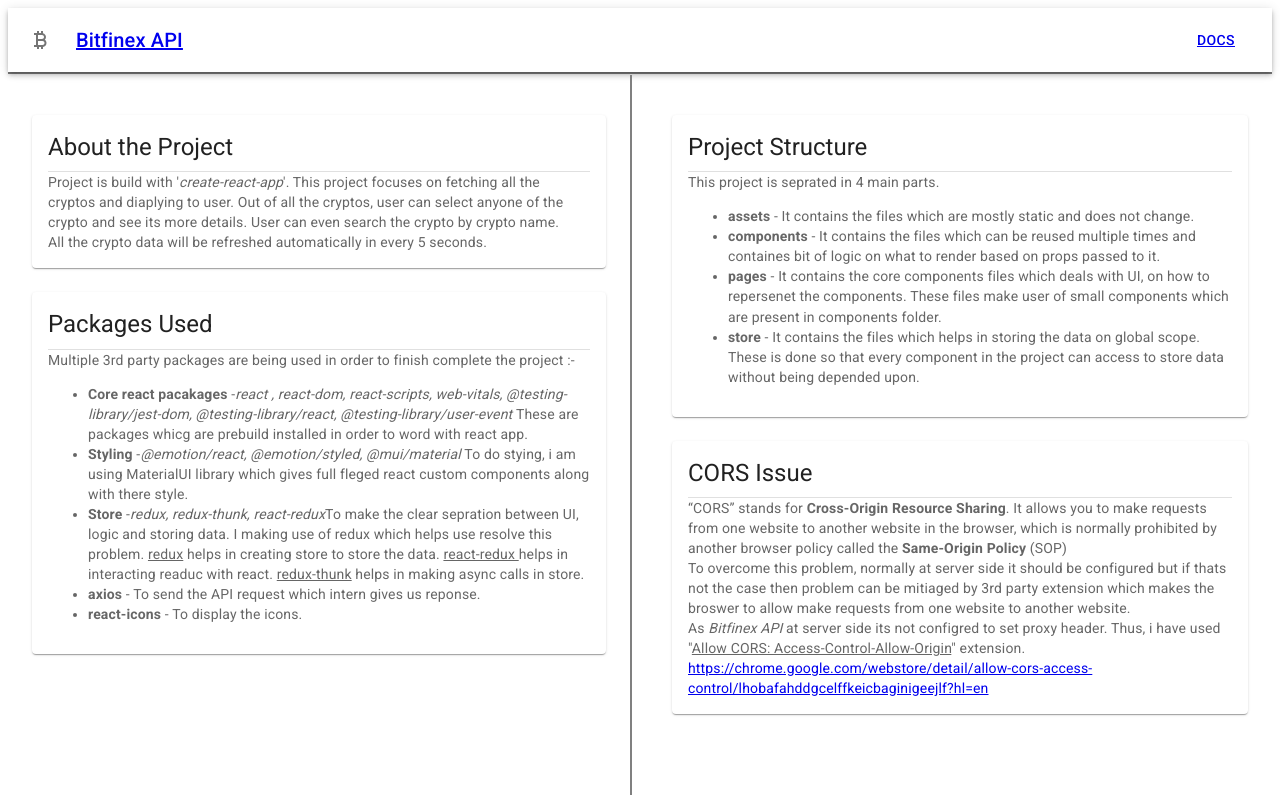
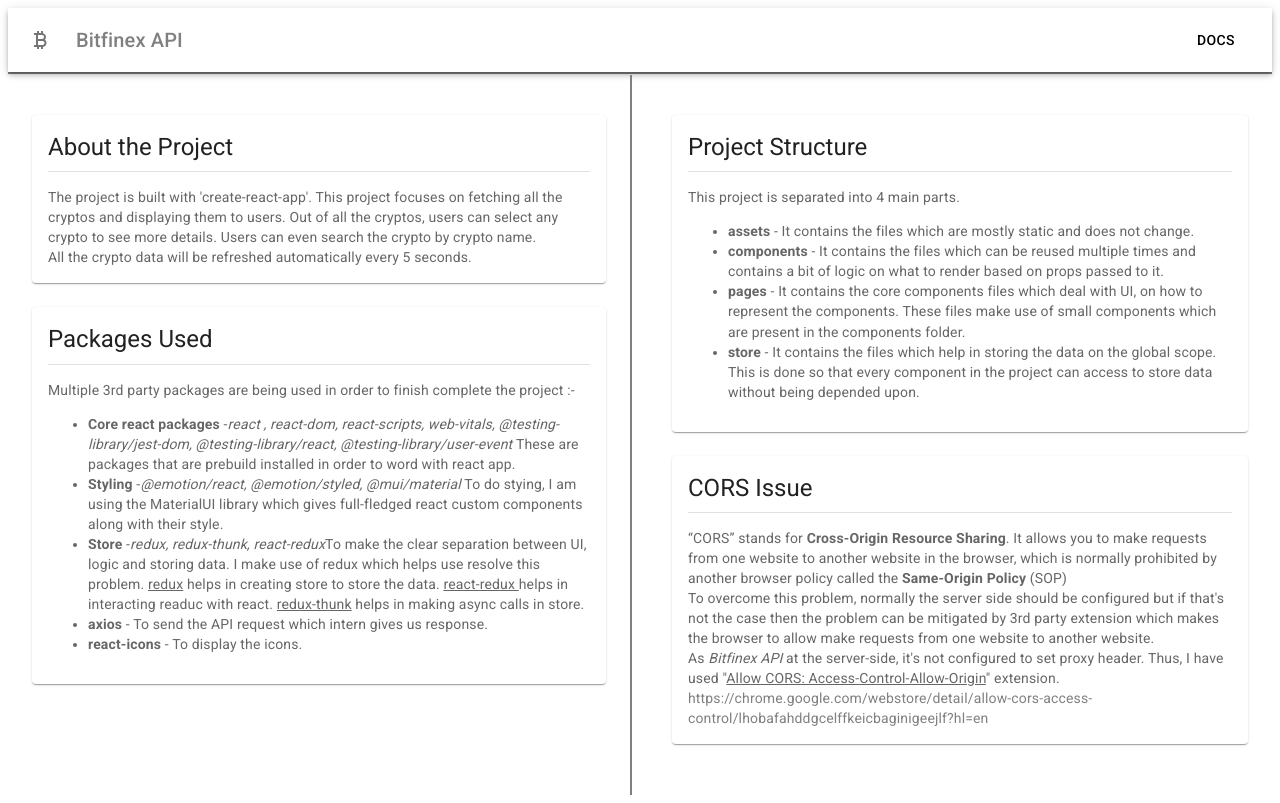
Before and after one commit to bhagat9198/bitfinex_api, a React (Create React App) app: page /docs in a window 1280 px wide. Built offline with nearby package versions, Linux system fonts and the light colour scheme.

Commit message:
remved typos from docs

```diff
--- a/src/App.js
+++ b/src/App.js
@@ -1,17 +1,17 @@
-import Home from "./pages/Home";
-import { toast, ToastContainer } from 'react-toastify';
+import { ToastContainer } from 'react-toastify';
+import { Route, Routes } from 'react-router-dom'
 import 'react-toastify/dist/ReactToastify.css';
 import './assets/css/global.css';
-import { useSelector } from "react-redux";
-import { Route, Routes } from 'react-router-dom'
+
 import Docs from "./pages/Docs";
+import Home from "./pages/Home";
 
 function App() {
   return (
     <>
       <ToastContainer
-        position="top-right"
-        autoClose={3000}
+        position="bottom-right"
+        autoClose={2000}
         hideProgressBar={false}
         newestOnTop={true}
         closeOnClick
--- a/src/assets/css/global.css
+++ b/src/assets/css/global.css
@@ -35,7 +35,14 @@
   cursor: default;
 }
 
+a {
+  text-decoration: none;
+  color: gray;
+}
 
+.active {
+  color: black;
+}
 
 /*  home.js */
 .appBar {
--- a/src/components/AllCryptos.js
+++ b/src/components/AllCryptos.js
@@ -1,7 +1,6 @@
 import { ListItemButton, Typography } from '@mui/material'
 import React, { useState } from 'react'
 import { useSelector } from 'react-redux';
-import { toast } from 'react-toastify';
 import EachListBtn from './EachListBtn';
 
 export default function AllCryptos() {
--- a/src/components/InfoCard.js
+++ b/src/components/InfoCard.js
@@ -14,6 +14,7 @@
                 {heading}
               </Typography>
               <Divider />
+              <br />
               <Typography variant="body2" color="text.secondary">
                 {children}
               </Typography>
--- a/src/pages/Docs.js
+++ b/src/pages/Docs.js
@@ -14,30 +14,30 @@
       <Grid container spacing={2} style={{ marginTop: 1, height: '90vh' }}>
         <Grid item xs={12} md={6} className='borderGrayRight' >
           <InfoCard heading='About the Project'>
-            Project is build with '<i>create-react-app</i>'. This project focuses on fetching all the cryptos and diaplying to user. Out of all the cryptos, user can select anyone of the crypto and see its more details. User can even search the crypto by crypto name. <br />
-            All the crypto data will be refreshed automatically in every 5 seconds.
+            The project is built with 'create-react-app'. This project focuses on fetching all the cryptos and displaying them to users. Out of all the cryptos, users can select any crypto to see more details. Users can even search the crypto by crypto name. <br />
+            All the crypto data will be refreshed automatically every 5 seconds.
           </InfoCard>
           <InfoCard heading='Packages Used '>
             Multiple 3rd party packages are being used in order to finish complete the project :- <br />
             <ul>
               <li>
-                <strong>Core react pacakages </strong> -
+                <strong>Core react packages </strong> -
                 <i>react , react-dom, react-scripts, web-vitals, @testing-library/jest-dom, @testing-library/react, @testing-library/user-event </i>
-                These are packages whicg are prebuild installed in order to word with react app.
+                These are packages that are prebuild installed in order to word with react app.
               </li>
               <li>
                 <strong>Styling</strong> -
                 <i>@emotion/react, @emotion/styled, @mui/material </i>
-                To do stying, i am using MaterialUI library which gives full fleged react custom components along with there style.
+                To do stying, I am using the MaterialUI library which gives full-fledged react custom components along with their style.
               </li>
               <li>
                 <strong>Store</strong> -
                 <i>redux, redux-thunk, react-redux</i>
-                To make the clear sepration between UI, logic and storing data. I making use of redux which helps use resolve this problem. <u>redux</u> helps in creating store to store the data. <u>react-redux </u> helps in interacting readuc with react. <u>redux-thunk</u> helps in making async calls in store.
+                To make the clear separation between UI, logic and storing data. I make use of redux which helps use resolve this problem. <u>redux</u> helps in creating store to store the data. <u>react-redux </u> helps in interacting readuc with react. <u>redux-thunk</u> helps in making async calls in store.
               </li>
               <li>
                 <strong>axios</strong> -
-                To send the API request which intern gives us reponse.
+                To send the API request which intern gives us response.
               </li>
               <li>
                 <strong>react-icons</strong> -
@@ -48,7 +48,7 @@
         </Grid>
         <Grid item xs={12} md={6}>
           <InfoCard heading='Project Structure'>
-            This project is seprated in 4 main parts.
+            This project is separated into 4 main parts.
             <ul>
               <li>
                 <strong>assets</strong> -
@@ -56,23 +56,23 @@
               </li>
               <li>
                 <strong>components</strong> -
-                It contains the files which can be reused multiple times and containes bit of logic on what to render based on props passed to it.
+                It contains the files which can be reused multiple times and contains a bit of logic on what to render based on props passed to it.
               </li>
               <li>
                 <strong>pages</strong> -
-                It contains the core components files which deals with UI, on how to repersenet the components. These files make user of small components which are present in components folder.
+                It contains the core components files which deal with UI, on how to represent the components. These files make use of small components which are present in the components folder.
               </li>
               <li>
                 <strong>store</strong> -
-                It contains the files which helps in storing the data on global scope. These is done so that every component in the project can access to store data without being depended upon.
+                It contains the files which help in storing the data on the global scope. This is done so that every component in the project can access to store data without being depended upon.
               </li>
 
             </ul>
           </InfoCard>
           <InfoCard heading='CORS Issue'>
             “CORS” stands for <b>Cross-Origin Resource Sharing</b>. It allows you to make requests from one website to another website in the browser, which is normally prohibited by another browser policy called the <b>Same-Origin Policy</b> (SOP) <br />
-            To overcome this problem, normally at server side it should be configured but if thats not the case then problem can be mitiaged by 3rd party extension which makes the broswer to allow make requests from one website to another website. <br />
-            As <i>Bitfinex API</i> at server side its not configred to set proxy header. Thus, i have used "<u>Allow CORS: Access-Control-Allow-Origin</u>" extension. <a href='https://chrome.google.com/webstore/detail/allow-cors-access-control/lhobafahddgcelffkeicbaginigeejlf?hl=en'>
+            To overcome this problem, normally the server side should be configured but if that's not the case then the problem can be mitigated by 3rd party extension which makes the browser to allow make requests from one website to another website. <br />
+            As <i>Bitfinex API</i> at the server-side, it's not configured to set proxy header. Thus, I have used "<u>Allow CORS: Access-Control-Allow-Origin</u>" extension. <a href='https://chrome.google.com/webstore/detail/allow-cors-access-control/lhobafahddgcelffkeicbaginigeejlf?hl=en'>
               https://chrome.google.com/webstore/detail/allow-cors-access-control/lhobafahddgcelffkeicbaginigeejlf?hl=en
             </a>
           </InfoCard>
--- a/src/pages/Home.js
+++ b/src/pages/Home.js
@@ -1,14 +1,14 @@
 import React, { useEffect, useState } from 'react'
-import { AppBar, Container, Grid, IconButton, Toolbar, Typography } from '@mui/material';
+import { Grid } from '@mui/material';
 import { Box } from '@mui/system';
 import { useSelector, useDispatch } from 'react-redux';
+import { toast } from 'react-toastify';
+
 import SearchBox from '../components/SearchBox';
-import HeightlighBox from '../components/HeightlighBox';
 import { fetchCryptos, getqueryParams } from '../store/action';
 import AllCryptos from '../components/AllCryptos';
 import CryptoSelected from '../components/CryptoSelected';
 import Header from '../components/Header';
-import { toast } from 'react-toastify';
 
 
 export default function Home() {
```
